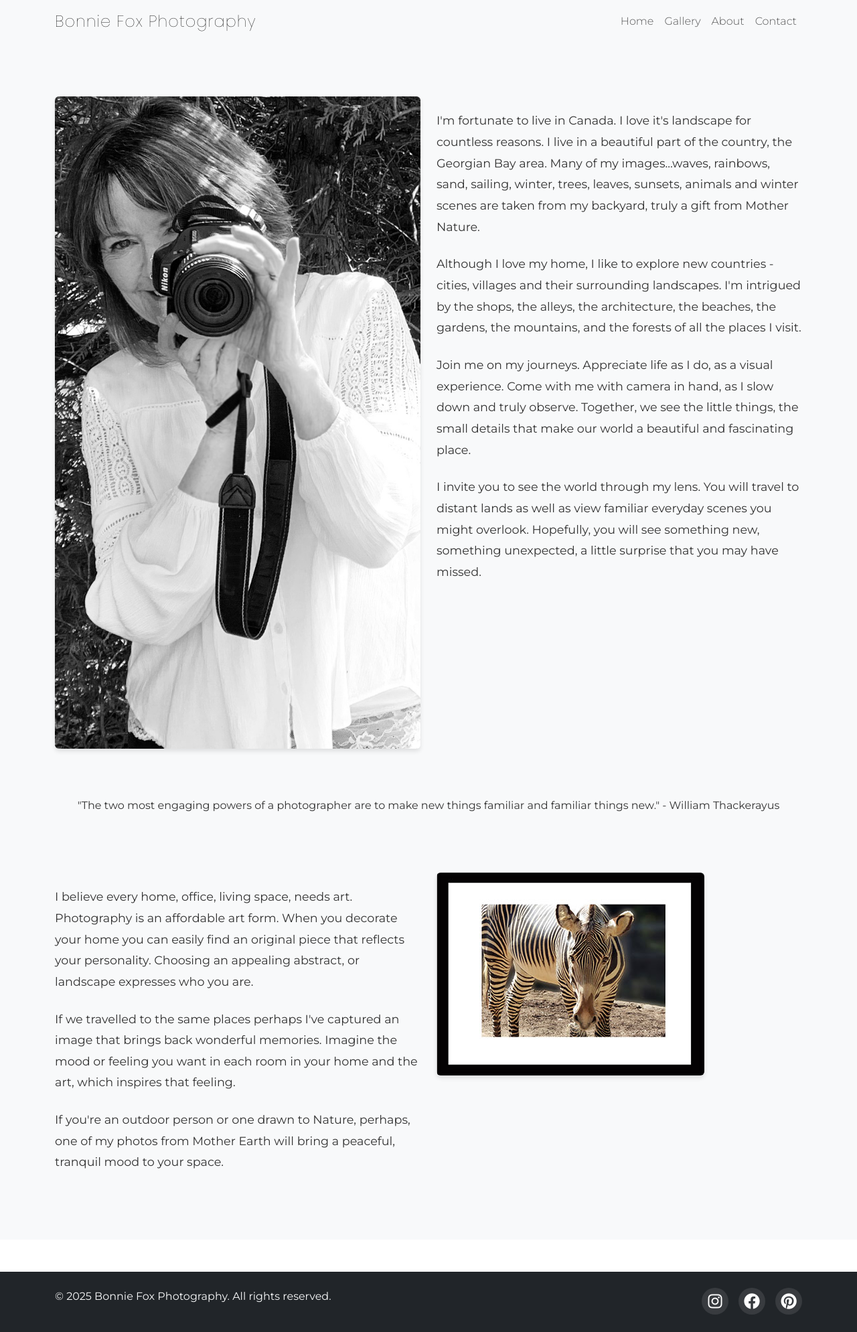
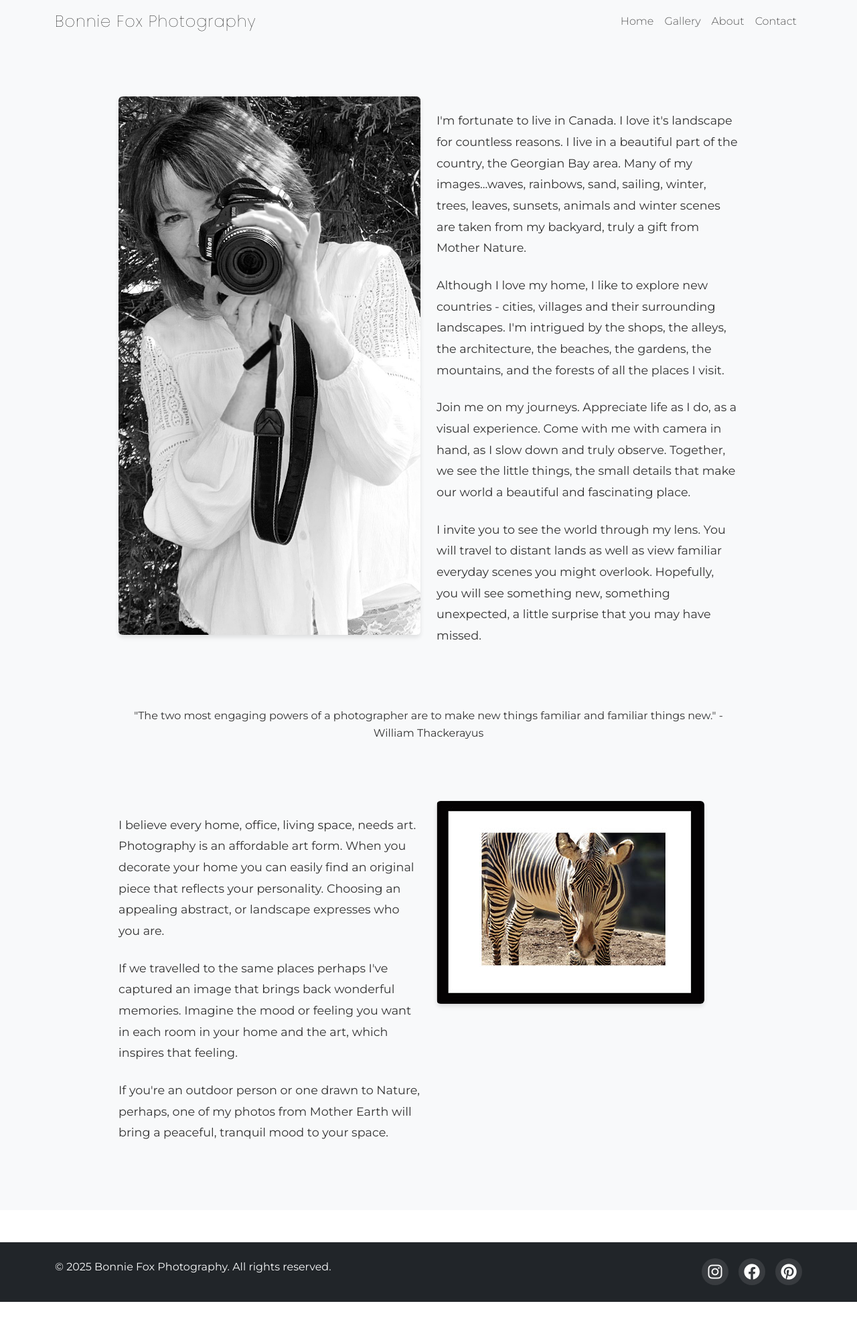
Before and after one commit to JakeDFox/photography-site, a Jekyll site: the page built from about.html, in a window 1280 px wide. Shown: the whole page at 67% size. Built offline with Jekyll 4.4.1, drawn with Linux system fonts in a browser that asks for light colours; after the commit the page ends 1944 px from its top, so only the background shows below that.

Commit message:
container slim

```diff
--- a/about.html
+++ b/about.html
@@ -5,7 +5,7 @@ description: Learn more about Bonnie Fox Photography
 ---
 
 <section class="section about-section">
-    <div class="container">
+    <div class="container container-slim">
         <div class="row align-items-start">
             <div class="col-lg-6 mb-4 mb-lg-0">
                 <img src="/photography-site/assets/images/about-bw.jpg" alt="About Bonnie Fox Photography" class="img-fluid rounded" loading="lazy">
--- a/assets/css/main.css
+++ b/assets/css/main.css
@@ -655,3 +655,6 @@ img[loading="lazy"].loaded {
         gap: 10px;
     }
 }
+.container-slim {
+    max-width: 950px;
+}
```
